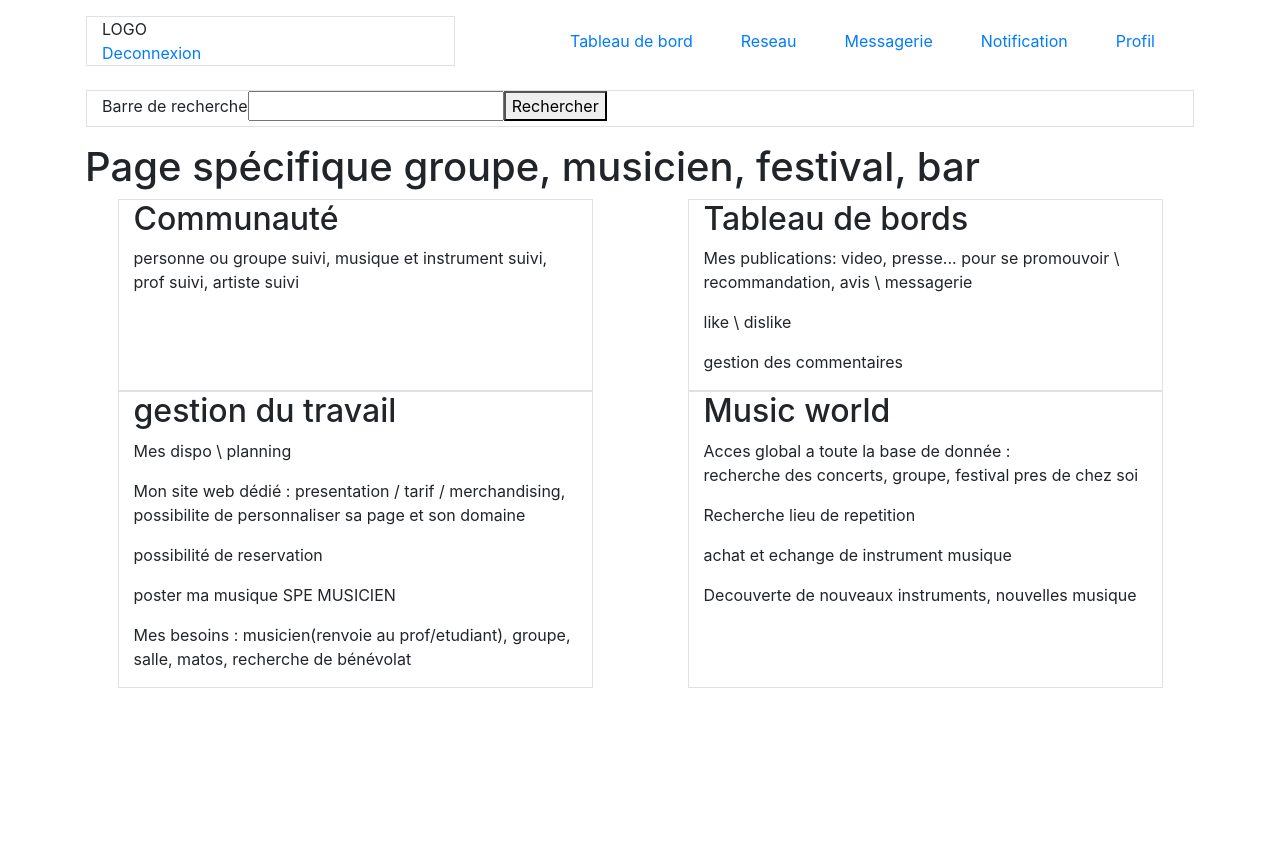
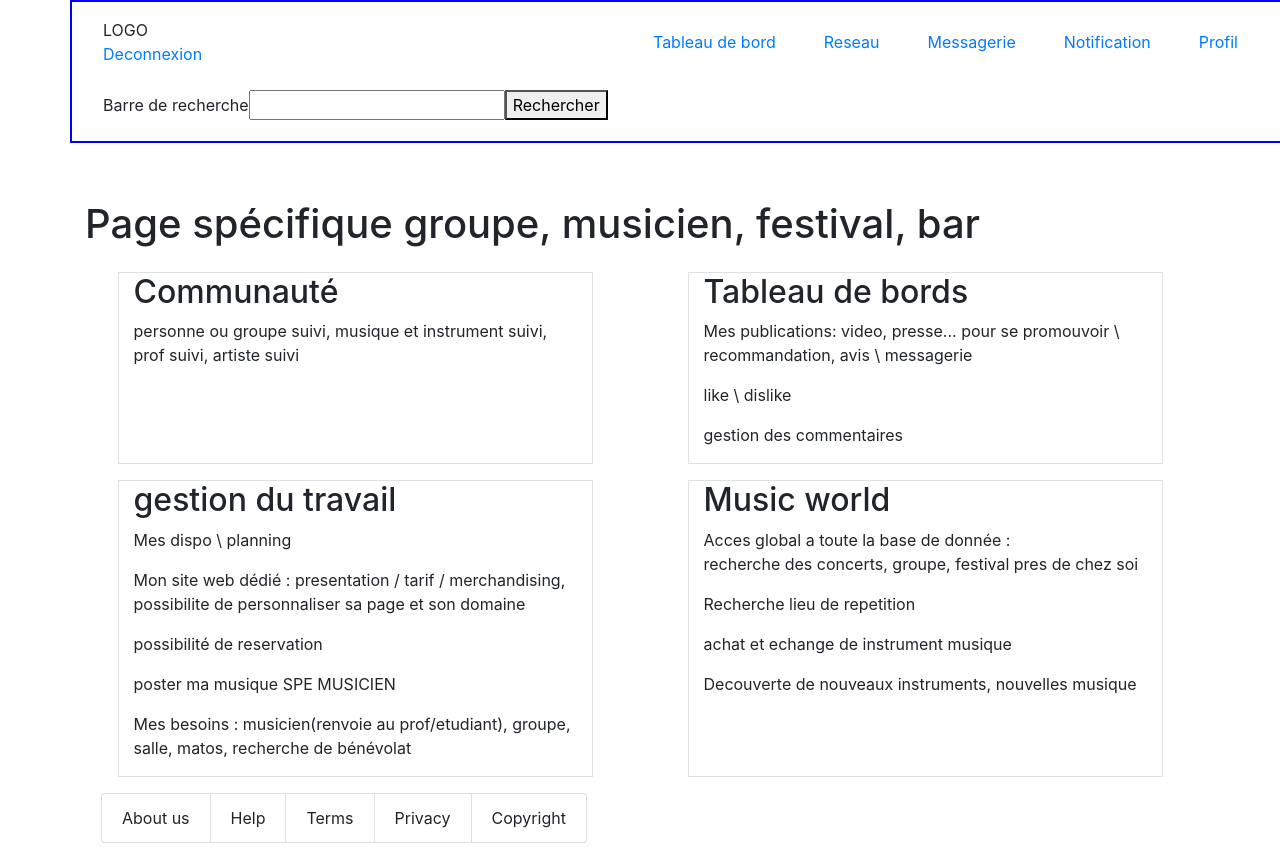
Before and after one commit to ghislaingirardeau/Planet_music, a Nuxt app: page /professionel in a window 1280 px wide. Before the commit the page ends 800 px from the top, so only its background shows below. Built offline with nearby package versions, Linux system fonts and the light colour scheme.

Commit message:
fixed header

```diff
--- a/assets/css/main.scss
+++ b/assets/css/main.scss
@@ -1 +1,2 @@
-@import "pages/signup.scss"
+@import "pages/signup.scss";
+@import "pages/header.scss";
--- /dev/null
+++ b/assets/css/pages/header.scss
@@ -0,0 +1,7 @@
+header{
+    border: 2px solid blue;
+    position: fixed;
+    top: 0;
+    background: white;
+    z-index: 1;
+  }
--- a/components/navBarHome.vue
+++ b/components/navBarHome.vue
@@ -1,7 +1,7 @@
 <template>
   <header class="row align-items-center p-3">
 
-    <div class="col-4 border">
+    <div class="col-4">
       <div>LOGO</div>
       <div><nuxt-link :to="{name: 'index'}" class="d-block">Deconnexion</nuxt-link></div>
     </div>
@@ -14,7 +14,7 @@
       <nuxt-link :to="{name: '#'}" class="p-4">Profil</nuxt-link>
     </nav>
 
-    <div class="col-12 mt-4 border">
+    <div class="col-12 mt-4">
       <label for="search">Barre de recherche</label>
       <input type="text" name="search" id="search">
       <button>Rechercher</button>
@@ -22,3 +22,7 @@
 
   </header>
 </template>
+
+<style>
+
+</style>
--- a/layouts/home.vue
+++ b/layouts/home.vue
@@ -2,5 +2,6 @@
   <div class="container">
       <navBarHome />
       <Nuxt />
+      <footerBar />
   </div>
 </template>
--- a/pages/professionel.vue
+++ b/pages/professionel.vue
@@ -3,19 +3,19 @@
 
       <h1 class="col-12">Page spécifique groupe, musicien, festival, bar</h1>
 
-      <div class="col-5 border">
+      <div class="col-5 mt-3 border">
         <h2>Communauté</h2>
         <p>personne ou groupe suivi, musique et instrument suivi, prof suivi, artiste suivi</p>
       </div>
 
-      <div class="col-5 border">
+      <div class="col-5 mt-3 border">
         <h2>Tableau de bords</h2>
         <p>Mes publications: video, presse... pour se promouvoir \ recommandation, avis \ messagerie </p>
         <p>like \ dislike</p>
         <p>gestion des commentaires</p>
       </div>
 
-      <div class="col-5 border">
+      <div class="col-5 mt-3 border">
         <h2>gestion du travail</h2>
         <p>Mes dispo \ planning </p>
         <p>Mon site web dédié : presentation / tarif / merchandising, possibilite de personnaliser sa page et son domaine</p>
@@ -24,7 +24,7 @@
         <p>Mes besoins : musicien(renvoie au prof/etudiant), groupe, salle, matos, recherche de bénévolat</p>
       </div>
 
-      <div class="col-5 border">
+      <div class="col-5 mt-3 border">
         <h2>Music world</h2>
         <p>Acces global a toute la base de donnée :<br>
         recherche des concerts, groupe, festival pres de chez soi</p>
@@ -41,3 +41,10 @@ export default {
   layout: 'home'
 }
 </script>
+
+<style>
+main{
+  margin-top: 200px;
+  z-index: 0;
+}
+</style>
```
